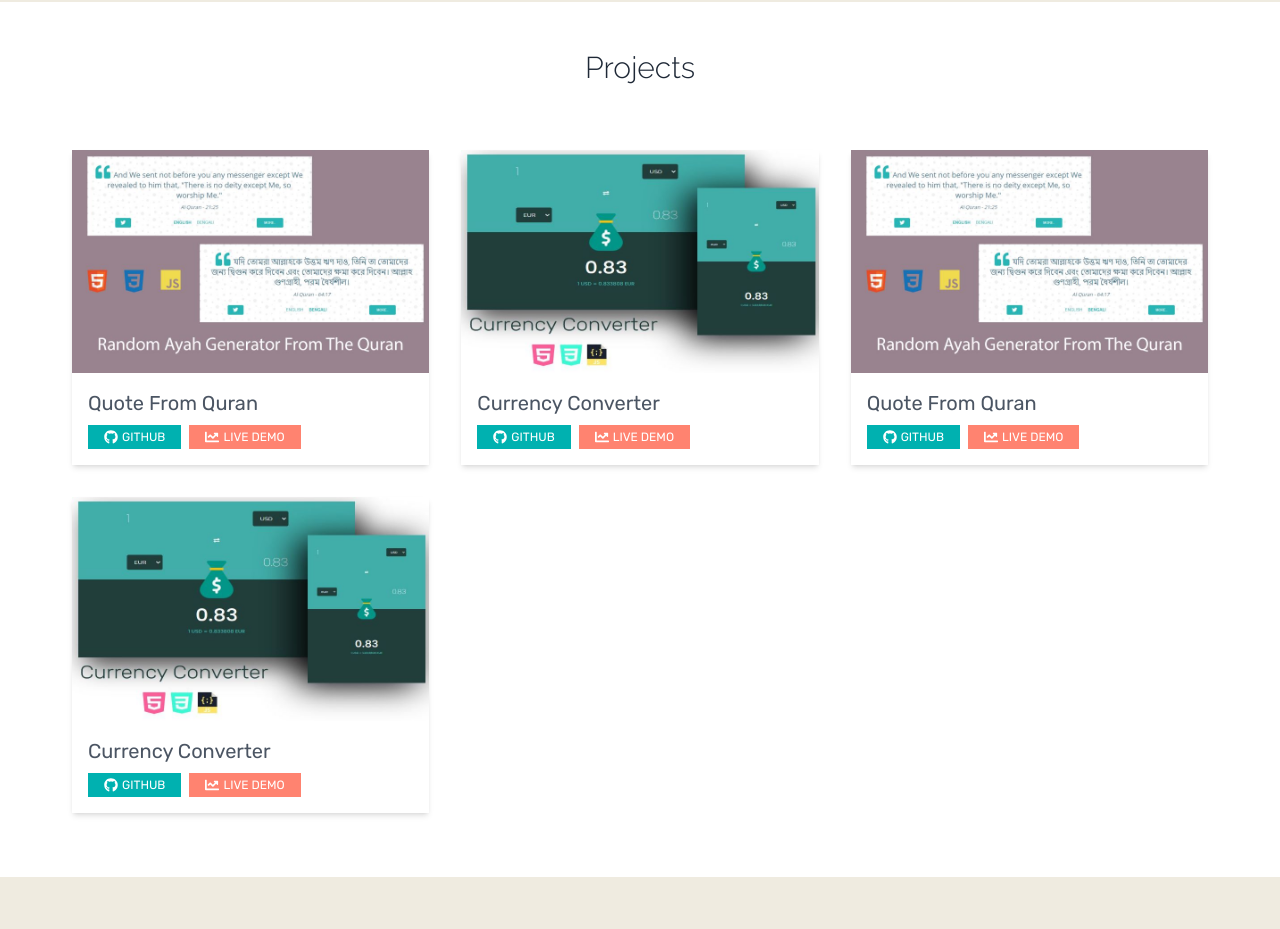
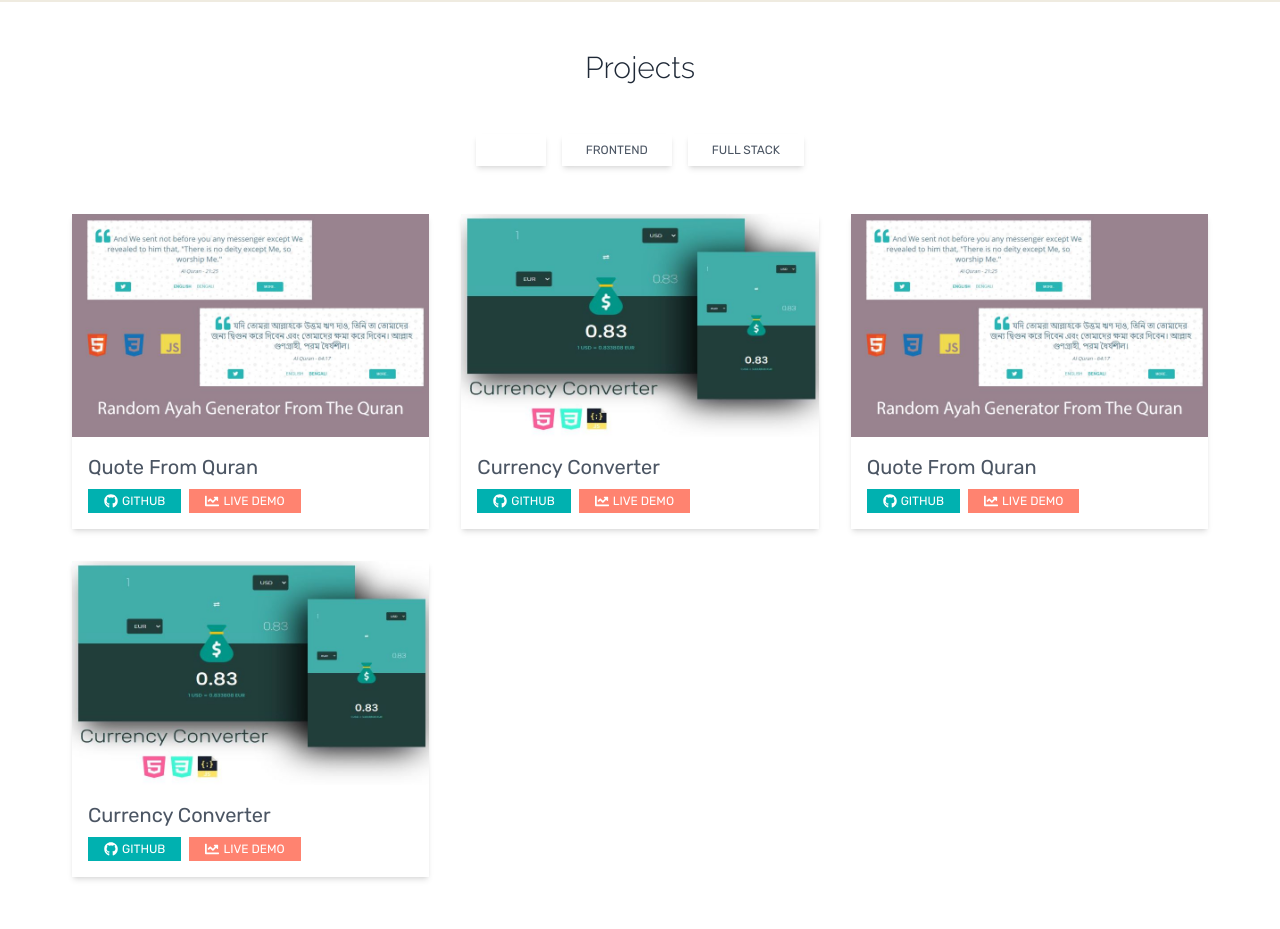
Before and after one commit to mdsalahuddin2001/portfolio, a React (Create React App) app: page / in a window 1280 px wide. Shown: the part 1440-2369 px from the top of the page. Built offline with nearby package versions, Linux system fonts and the light colour scheme.

Commit message:
projects section completed

```diff
--- a/src/components/Projects.jsx
+++ b/src/components/Projects.jsx
@@ -1,12 +1,54 @@
 import SectionTitle from './SectionTitle';
 import data from '../projects.json';
 import Project from './Project';
-import { useState } from 'react';
+import { useEffect, useState } from 'react';
 const Projects = () => {
   const [projects, setProjects] = useState(data);
+  const [activeCategory, setActiveCategory] = useState('all');
+
+  useEffect(() => {
+    const filteredProjects =
+      activeCategory === 'all'
+        ? data
+        : data.filter((project) => project.category === activeCategory);
+    setProjects(filteredProjects);
+  }, [activeCategory]);
+  // update activeCategory
+  const updateActiveCategory = (cat) => {
+    setActiveCategory(cat);
+  };
   return (
     <section className="py-12">
       <SectionTitle>Projects</SectionTitle>
+      <div className="container flex items-center justify-center space-x-4 mb-8">
+        <button
+          type="button"
+          className={`px-4 py-1 md:px-6 md:py-2 bg-white shadow-md uppercase text-xs text-gray-600 hover:bg-primary hover:text-white transition ${
+            activeCategory === 'all' && 'bg-primary text-white'
+          }`}
+          onClick={() => updateActiveCategory('all')}
+        >
+          all
+        </button>
+        <button
+          type="button"
+          className={`px-4 py-1 md:px-6 md:py-2 bg-white shadow-md uppercase text-xs text-gray-600 hover:bg-primary hover:text-white transition ${
+            activeCategory === 'frontend' && 'bg-primary text-white'
+          }`}
+          onClick={() => updateActiveCategory('frontend')}
+        >
+          frontend
+        </button>
+        <button
+          type="button"
+          className={`px-4 py-1 md:px-6 md:py-2 bg-white shadow-md uppercase text-xs text-gray-600 hover:bg-primary hover:text-white transition ${
+            activeCategory === 'full stack' && 'bg-primary text-white'
+          }`}
+          onClick={() => updateActiveCategory('full stack')}
+        >
+          full stack
+        </button>
+      </div>
       <div className="container grid grid-cols-1 md:grid-cols-2 lg:grid-cols-3">
         {projects.map((project) => {
           const { id } = project;
--- a/src/projects.json
+++ b/src/projects.json
@@ -18,7 +18,7 @@
   {
     "id": 3,
     "title": "Quote From Quran",
-    "category": "backend",
+    "category": "full stack",
     "thumbnail": "images/projects/p1.jpg",
     "github_repo": "https://github.com/mdsalahuddin2001/quote-generator",
     "live": "https://mdsalahuddin2001.github.io/quote-generator/"
@@ -26,7 +26,7 @@
   {
     "id": 4,
     "title": "Currency Converter",
-    "category": "backend",
+    "category": "full stack",
     "thumbnail": "images/projects/p2.jpg",
     "github_repo": "https://github.com/mdsalahuddin2001/currency-converter",
     "live": "https://mdsalahuddin2001.github.io/currency-converter/"
```
